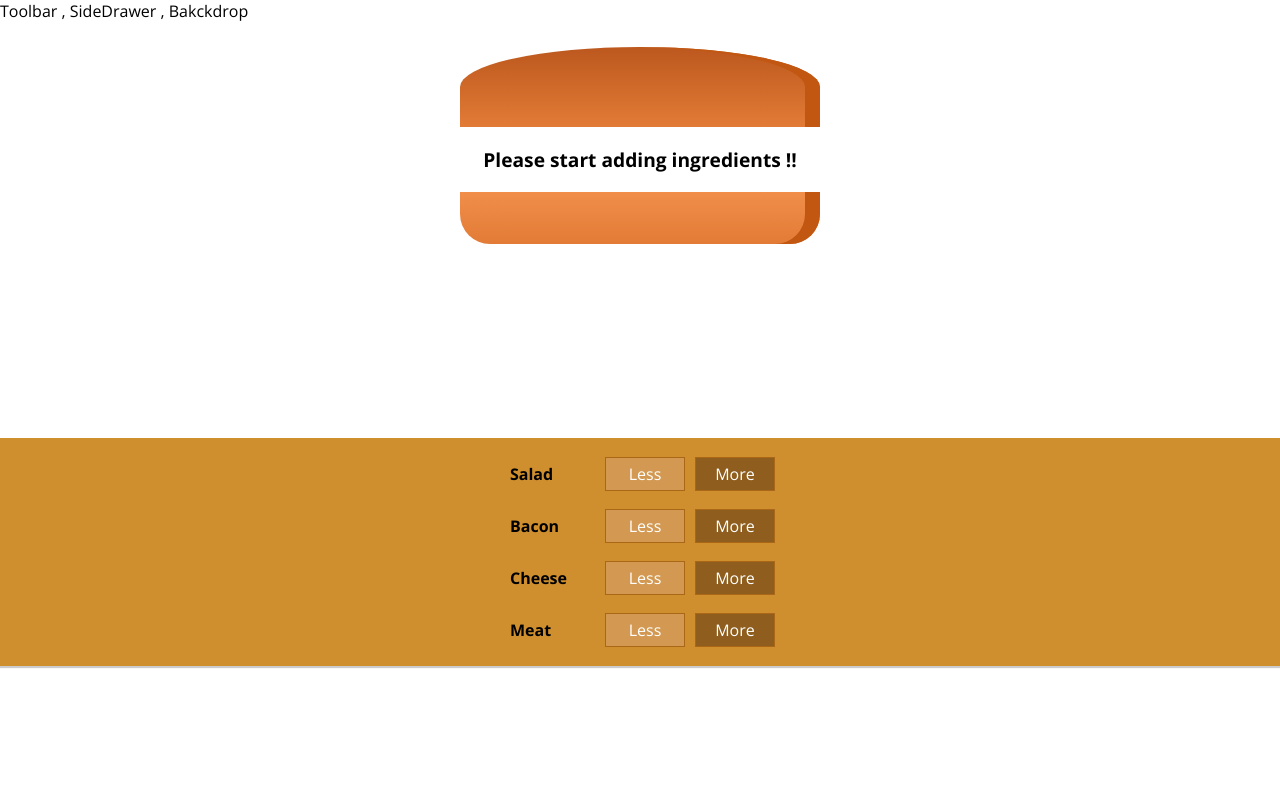
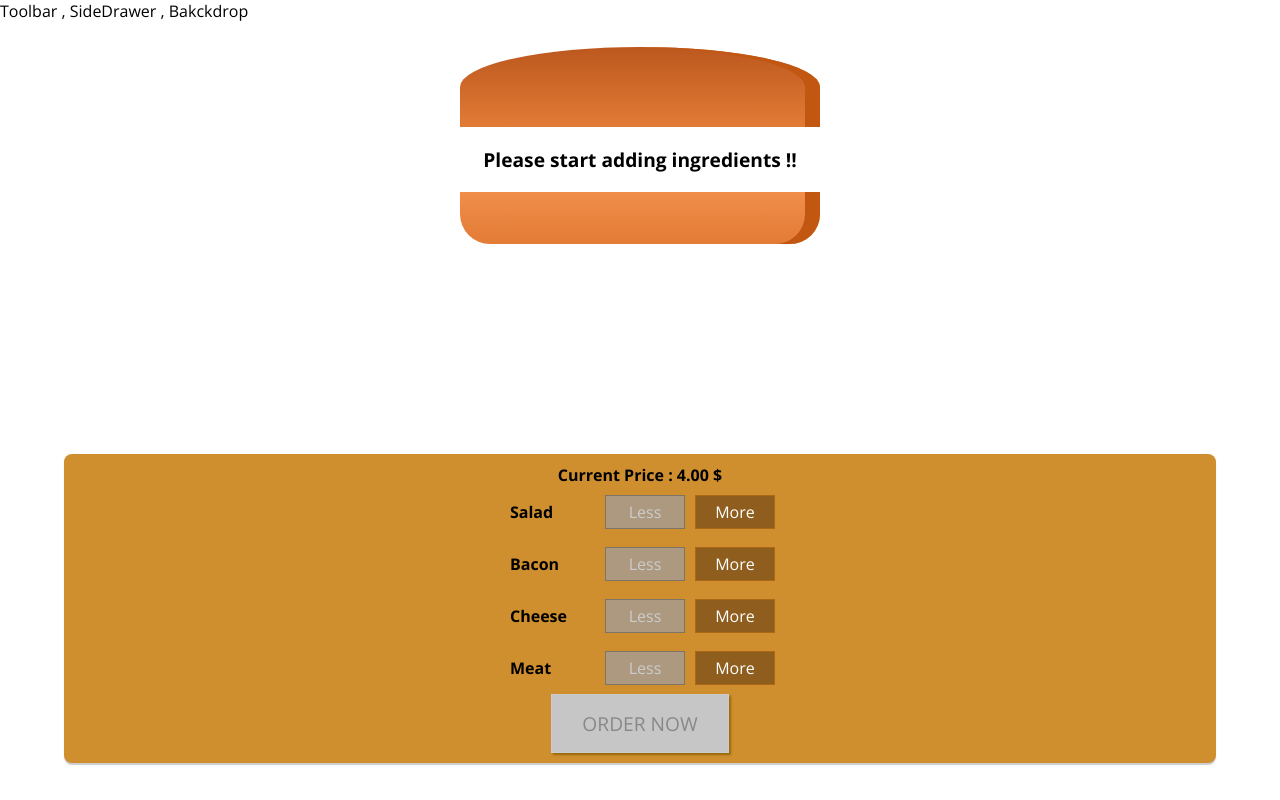
Before and after one commit to abdouAoufi/Burger-App, a React app: page / in a window 1280 px wide. Built offline with nearby package versions, Linux system fonts and the light colour scheme.

Commit message:
finidhed  order summary

```diff
--- a/src/components/Burger/BuildControl/BuildControl/BuildControl.js
+++ b/src/components/Burger/BuildControl/BuildControl/BuildControl.js
@@ -5,7 +5,7 @@ import cssClasses from './BuildControl.css' ;
 const buildControl = (props) => (
   <div className={cssClasses.BuildControl}>
     <div className={cssClasses.Label}>{props.label}</div>
-    <button className={cssClasses.Less} onClick={props.removed}>Less</button>
+    <button className={cssClasses.Less} onClick={props.removed} disabled={props.disabled}>Less</button>
     <button className={cssClasses.More} onClick={props.added}>More</button>
   </div>
 );
--- a/src/components/Burger/BuildControl/BuildControls.css
+++ b/src/components/Burger/BuildControl/BuildControls.css
@@ -1,10 +1,52 @@
 .BuildControls {
-      width: 100%;
+      width: 90%;
       background-color: #cf8f2e;
       display: flex;
       flex-flow: column;
       align-items: center;
       box-shadow: 0 2px 1px #CCC;
-      margin: auto;
+      margin: 1rem auto  ;
       padding: 10px 0;
+      border-radius: .5rem;
 }
+
+.OrderButton {
+      background-color: #DAD735;
+      outline: none;
+      cursor: pointer;
+      border: 1px solid #966909;
+      color: #966909;
+      font-family: inherit;
+      font-size: 1.2em;
+      padding: 15px 30px;
+      box-shadow: 2px 2px 2px #966909;
+  }
+
+  .OrderButton:hover, .OrderButton:active {
+      background-color: #A0DB41;
+      border: 1px solid #966909;
+      color: #966909;
+  }
+
+  .OrderButton:disabled {
+      background-color: #C7C6C6;
+      cursor: not-allowed;
+      border: 1px solid #ccc;
+      color: #888888;
+  }
+
+  .OrderButton:not(:disabled) {
+      animation: enable 0.3s linear;
+  }
+
+  @keyframes enable {
+      0% {
+          transform: scale(1);
+      }
+      60% {
+          transform: scale(1.1);
+      }
+      100% {
+          transform: scale(1);
+      }
+  }
--- a/src/components/Burger/BuildControl/BuildControls.js
+++ b/src/components/Burger/BuildControl/BuildControls.js
@@ -13,14 +13,23 @@ const controls = [
 const buildControls = (props) => {
   return (
     <div className={cssClasses.BuildControls}>
+      <strong>Current Price : {props.price.toFixed(2)} $ </strong>
       {controls.map((ctrl) => (
         <BuildControl
+          disabled={props.disabled[ctrl.type]} // { salad : true , meat : false ......}
           key={ctrl.label}
           label={ctrl.label}
-          added={() => {props.ingredientAdded(ctrl.type)}}
-          removed={()=> {props.ingredientRemoved(ctrl.type)}}
+          added={() => {
+            props.ingredientAdded(ctrl.type);
+          }}
+          removed={() => {
+            props.ingredientRemoved(ctrl.type);
+          }}
         />
       ))}
+      <button className={cssClasses.OrderButton} disabled={!props.purchasble} onClick={props.ordered}>
+        ORDER NOW
+      </button>
     </div>
   );
 };
--- /dev/null
+++ b/src/components/Burger/OrderSummary/OrderSummary.js
@@ -0,0 +1,26 @@
+/* jshint ignore:start */
+
+import React from "react";
+import Aux from "../../../hoc/Aux";
+
+const OrderSummary = (props) => {
+  const ingredientSummary = Object.keys(props.ingredients).map((igKey) => {
+    return (
+      <li key={igKey}>
+        <span style={{ textTransform: "capitalize" }}>{igKey}</span>:{" "}
+        {props.ingredients[igKey]}
+      </li>
+    );
+  });
+  return (
+    <Aux>
+      <div>
+        <h3>Your order summary </h3>
+        <p>A delisous burger with rhe following ingredients : </p>
+        <ul>{ingredientSummary}</ul>
+        <p>Continue with checkout ? </p>
+      </div>
+    </Aux>
+  );
+};
+export default OrderSummary;
--- a/src/components/Burger/burger.css
+++ b/src/components/Burger/burger.css
@@ -2,7 +2,7 @@
       width: 100%;
       margin: auto;
       height: 250px;
-      overflow: scroll;
+      overflow: auto;
       text-align: center;
       font-weight: bold;
       font-size: 1.2rem;
--- /dev/null
+++ b/src/components/UI/Modal/Modal.css
@@ -0,0 +1,20 @@
+.Modal {
+    position: fixed;
+    z-index: 500;
+    background-color: white;
+    width: 70%;
+    border: 1px solid #ccc;
+    box-shadow: 1px 1px 1px black;
+    padding: 16px;
+    left: 15%;
+    top: 30%;
+    box-sizing: border-box;
+    transition: all 0.3s ease-out;
+}
+
+@media (min-width: 600px) {
+    .Modal {
+        width: 500px;
+        left: calc(50% - 250px);
+    }
+}
--- /dev/null
+++ b/src/components/UI/Modal/Modal.js
@@ -0,0 +1,17 @@
+/* jshint ignore:start */
+import React from "react";
+import cssClasses from "./Modal.css";
+
+const modal = (props) => (
+  <div
+    className={cssClasses.Modal}
+    style={{
+      transform: props.show ? "translateY(0)" : "translateY(-100vh)",
+      opacity: props.show ? "1" : "0",
+    }}
+  >
+    {props.children}
+  </div>
+);
+
+export default modal;
--- a/src/containers/BurgerBuilder/BurgerBuilder.js
+++ b/src/containers/BurgerBuilder/BurgerBuilder.js
@@ -3,6 +3,8 @@ import React from "react";
 import Aux from "../../hoc/Aux";
 import Burger from "../../components/Burger/Burger";
 import BuildControls from "../../components/Burger/BuildControl/BuildControls";
+import Modal from "../../components/UI/Modal/Modal";
+import OrderSummary from "../../components/Burger/OrderSummary/OrderSummary";
 
 const INGREDIENT_PRICE = {
   salad: 0.5,
@@ -20,6 +22,7 @@ class BurgerBuilder extends React.Component {
     },
     totalPrice: 4,
     pushasble: false,
+    purchasing: false,
   };
 
   render() {
@@ -27,11 +30,14 @@ class BurgerBuilder extends React.Component {
       ...this.state.ingredients,
     };
     for (let key in disableInfo) {
-      disableInfo[key] = disableInfo[key] <= 0; // intresting statement
+      disableInfo[key] = disableInfo[key] <= 0; // ? intresting statement
     }
 
     return (
       <Aux>
+        <Modal show={this.state.purchasing}>
+          <OrderSummary ingredients={this.state.ingredients} />
+        </Modal>
         <Burger ingredients={this.state.ingredients} />
         <BuildControls
           price={this.state.totalPrice}
@@ -39,15 +45,18 @@ class BurgerBuilder extends React.Component {
           purchasble={this.state.pushasble}
           ingredientAdded={this.addIngredientHandler}
           ingredientRemoved={this.removeIngredientHandler}
+          ordered={this.purshaseHandler}
         />
+
       </Aux>
     );
   }
 
-  updatePurshase() {
-    const ingredient = {
-      ...this.state.ingredients,
-    };
+  purshaseHandler = () => {
+    this.setState({purchasing : true});
+  }
+
+  updatePurshase(ingredient) {
     const sum = Object.keys(ingredient)
       .map((igKey) => {
         return ingredient[igKey];
@@ -72,6 +81,7 @@ class BurgerBuilder extends React.Component {
       totalPrice: newPrice,
       ingredients: updatedIngredient,
     });
+    this.updatePurshase(updatedIngredient);
   };
 
   removeIngredientHandler = (type) => {
@@ -91,6 +101,7 @@ class BurgerBuilder extends React.Component {
       totalPrice: newPrice,
       ingredients: updatedIngredient,
     });
+    this.updatePurshase(updatedIngredient);
   };
 }
 export default BurgerBuilder;
```
Also changed, not shown: src/components/Burger/BuildControl/OrderButton.css (added, +41 -0 lines), src/components/UI/BackDrop/BackDrop.js (added).
